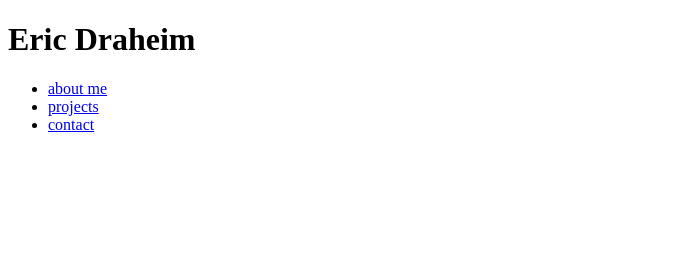
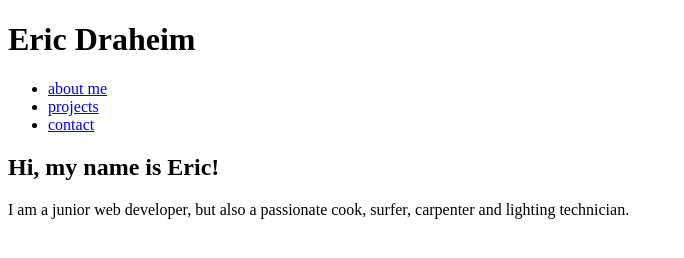
Before and after one commit to 19cire/portofolio, a plain HTML site: page index.html in a window 1280 px wide. Shown: the whole page, without its empty margins (0-684 px from the left). Drawn offline with Linux system fonts and the light colour scheme.

Commit message:
description

```diff
--- a/index.html
+++ b/index.html
@@ -19,7 +19,21 @@
             </ul>
         </nav>
     </header>
-    <main></main>
+    <main>
+        <section>
+            <article>
+                <h2>Hi, my name is Eric!</h2>
+                <p>
+                    I am a junior web developer, but also a passionate cook, surfer, carpenter and lighting technician.
+
+
+
+
+
+                </p>
+            </article>
+        </section>
+    </main>
     <footer></footer>
 </body>
 </html>
```
